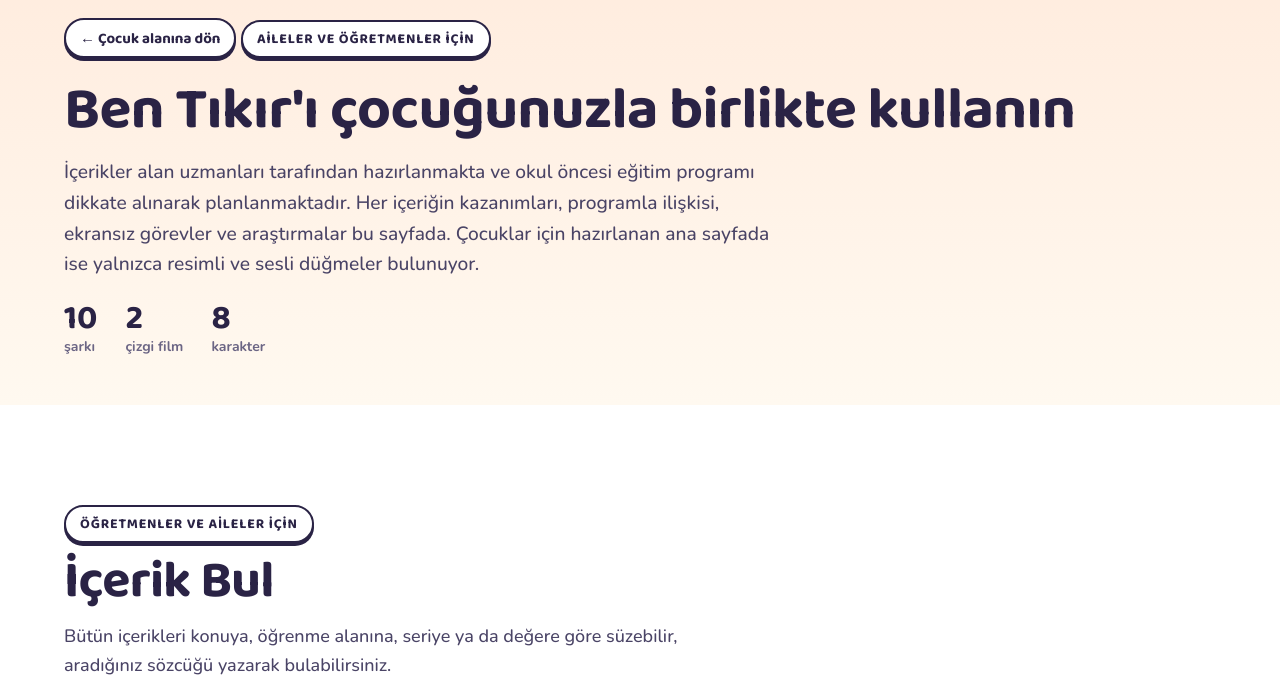
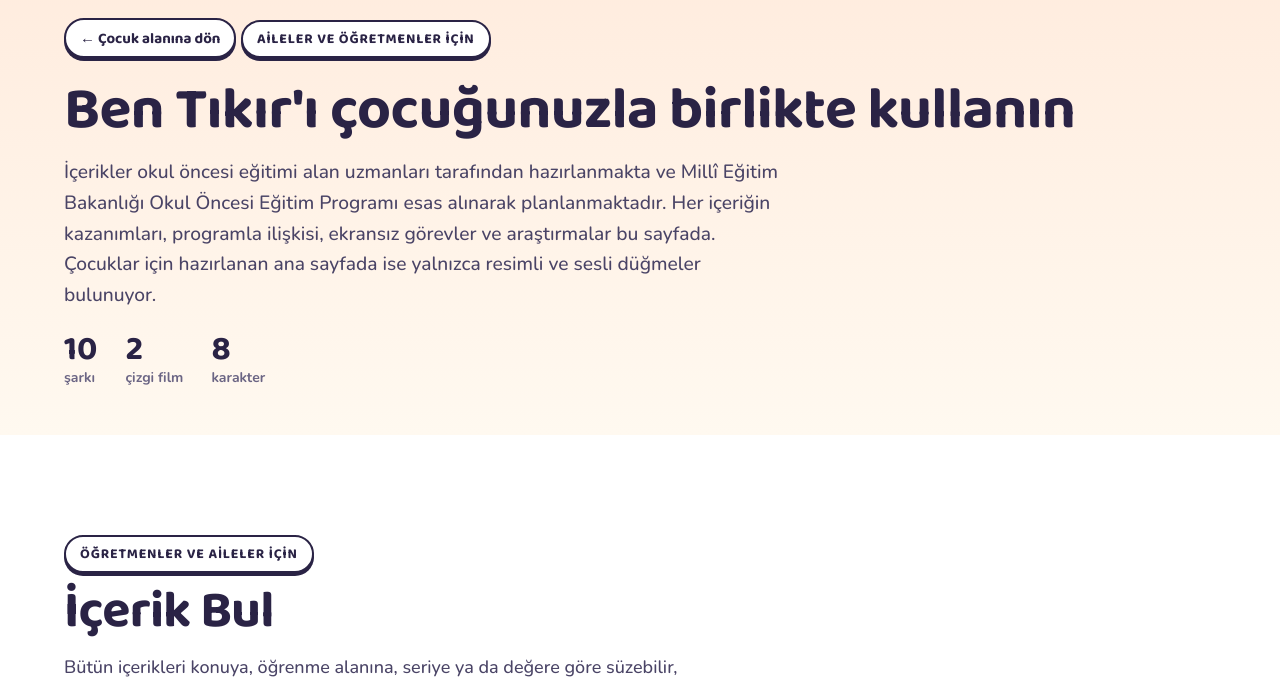
Before and after one commit to bentikir/bentikir.github.io, a plain HTML site: page aileler.html in a window 1280 px wide. Shown: the part 115-800 px from the top of the page. Drawn offline with Linux system fonts and the light colour scheme.

Commit message:
v29: okul öncesi alan uzmanları metni

```diff
--- a/aileler.html
+++ b/aileler.html
@@ -47,7 +47,7 @@
     <a class="back-kid" href="index.html">← Çocuk alanına dön</a>
     <p class="kicker">Aileler ve öğretmenler için</p>
     <h1>Ben Tıkır'ı çocuğunuzla birlikte kullanın</h1>
-    <p class="lead">İçerikler alan uzmanları tarafından hazırlanmakta ve okul öncesi eğitim programı dikkate alınarak planlanmaktadır. Her içeriğin kazanımları, programla ilişkisi, ekransız görevler ve araştırmalar bu sayfada. Çocuklar için hazırlanan ana sayfada ise yalnızca resimli ve sesli düğmeler bulunuyor.</p>
+    <p class="lead">İçerikler okul öncesi eğitimi alan uzmanları tarafından hazırlanmakta ve Millî Eğitim Bakanlığı Okul Öncesi Eğitim Programı esas alınarak planlanmaktadır. Her içeriğin kazanımları, programla ilişkisi, ekransız görevler ve araştırmalar bu sayfada. Çocuklar için hazırlanan ana sayfada ise yalnızca resimli ve sesli düğmeler bulunuyor.</p>
     <ul class="facts" aria-label="Kısaca Ben Tıkır">
       <li><b>10</b><span>şarkı</span></li>
       <li><b>2</b><span>çizgi film</span></li>
@@ -410,7 +410,7 @@
       <article class="d-card reveal"><span class="d-ico" aria-hidden="true">⏱️</span><h3>Kısa içerikler</h3><p>İçerikler 1,5-3 dakika sürüyor. Aile ve Sosyal Hizmetler Bakanlığı 3 yaş için günde en fazla 30, 6 yaş için en fazla 60 dakika ekran süresi öneriyor.</p></article>
       <article class="d-card reveal"><span class="d-ico" aria-hidden="true">👨‍👧</span><h3>Birlikte izleme</h3><p>İçeriği durdurup "Kaç tane?", "Sonra ne yapacağız?" diye sormak izlemeyi öğrenmeye dönüştürür. Her içeriğin ayrıntısında konuşabileceğiniz konular var.</p></article>
       <article class="d-card reveal"><span class="d-ico" aria-hidden="true">🏫</span><h3>Sınıfta kullanım</h3><p>Günlük rutin şarkıları her gün aynı geçişte (sabah, el yıkama) söylenecek biçimde hazırlandı. Kavram şarkılarından sonra somut materyalle çalışmayı öneriyoruz.</p></article>
-      <article class="d-card reveal"><span class="d-ico" aria-hidden="true">🎓</span><h3>Alan uzmanlarınca hazırlanır</h3><p>İçerikler alan uzmanları tarafından hazırlanmaktadır. Her içerik bir seriye ait ve okul öncesi programındaki bir öğrenme alanı dikkate alınarak planlanmaktadır.</p></article>
+      <article class="d-card reveal"><span class="d-ico" aria-hidden="true">🎓</span><h3>Okul öncesi alan uzmanlarınca hazırlanır</h3><p>İçerikler okul öncesi eğitimi alan uzmanları tarafından hazırlanmaktadır. Her içerik bir seriye aittir ve programdaki bir öğrenme alanı esas alınarak planlanmaktadır.</p></article>
       <article class="d-card reveal"><span class="d-ico" aria-hidden="true">🛡️</span><h3>Güvenli site</h3><p>Bu site üyelik ya da form içermez ve çocuklardan bilgi toplamaz. Videolar YouTube'un gelişmiş gizlilik moduyla gösterilir.</p></article>
     </div>
 
@@ -444,7 +444,7 @@
   <div class="wrap narrow">
     <div class="sec-head center"><div><p class="kicker">SSS</p><h2>Sık sorulan sorular</h2></div></div>
     <div class="faq">
-      <details><summary>İçerikleri kim hazırlıyor?</summary><p>İçerikler alan uzmanları tarafından hazırlanmaktadır. Şarkı sözleri, çizgi film senaryoları ve ekransız görevler okul öncesi eğitim programı ve ilgili araştırmalar dikkate alınarak yazılmaktadır.</p></details>
+      <details><summary>İçerikleri kim hazırlıyor?</summary><p>İçerikler okul öncesi eğitimi alan uzmanları tarafından hazırlanmaktadır. Şarkı sözleri, çizgi film senaryoları ve ekransız etkinlikler; Millî Eğitim Bakanlığı Okul Öncesi Eğitim Programı ile çocuk gelişimi ve erken çocukluk eğitimi alanındaki araştırmalar temel alınarak geliştirilmektedir.</p></details>
       <details><summary>İçerikler ücretsiz mi?</summary><p>Evet. Şarkı ve çizgi filmler YouTube'da, ekransız görevler bu sitede ücretsizdir.</p></details>
       <details><summary>İçerikler hangi yaş için?</summary><p>3-6 yaş için hazırlanıyor. Her içeriğin ayrıntısında önerilen yaş yazıyor; örneğin Yolcu Treni 1'den 10'a saydığı için 4 yaş ve üstü için öneriliyor.</p></details>
       <details><summary>Okul öncesi programıyla uyumlu mu?</summary><p>Her içerik, Millî Eğitim Bakanlığının okul öncesi eğitim programındaki bir öğrenme alanı dikkate alınarak planlanıyor ve bu alan içeriğin ayrıntısında belirtiliyor.</p></details>
```
